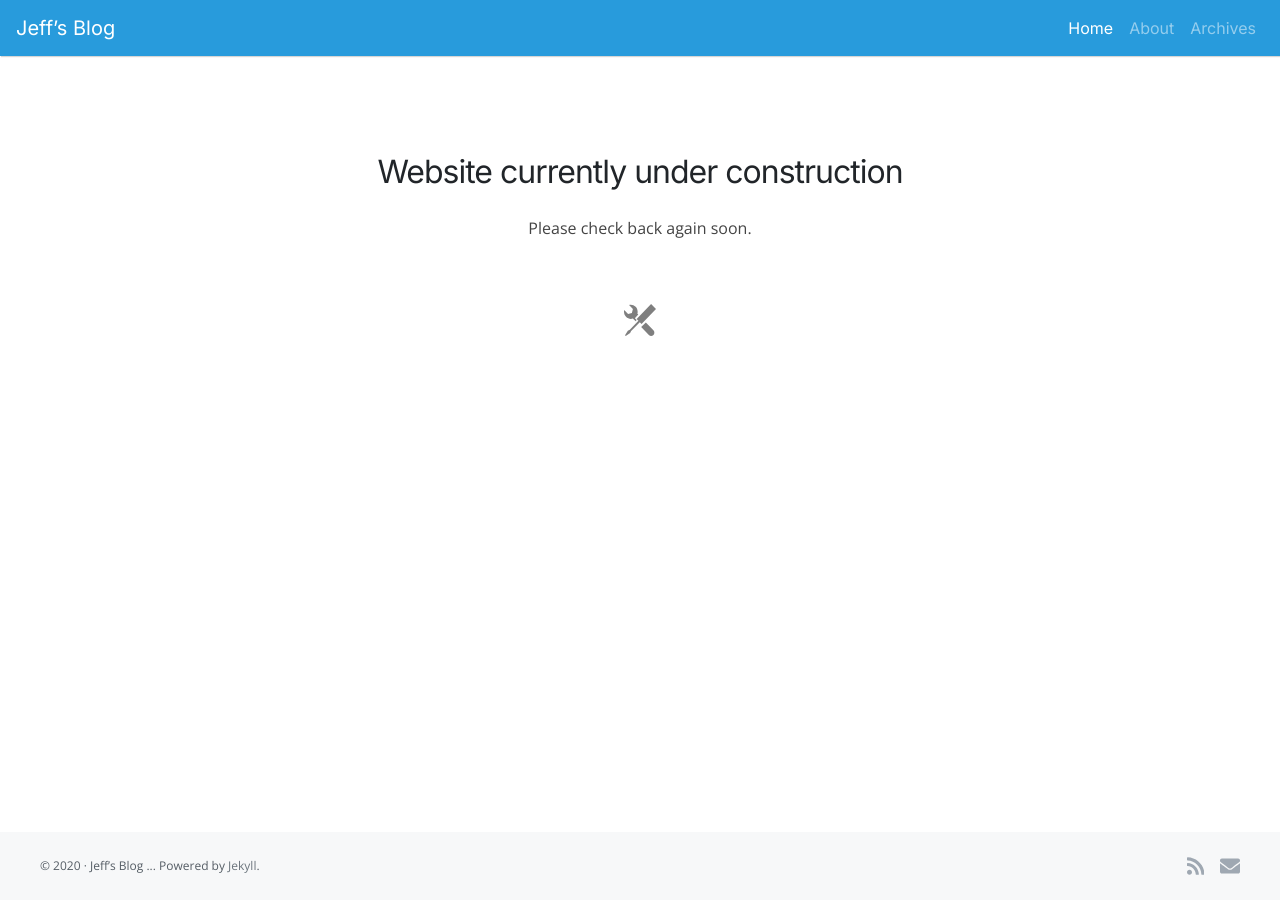
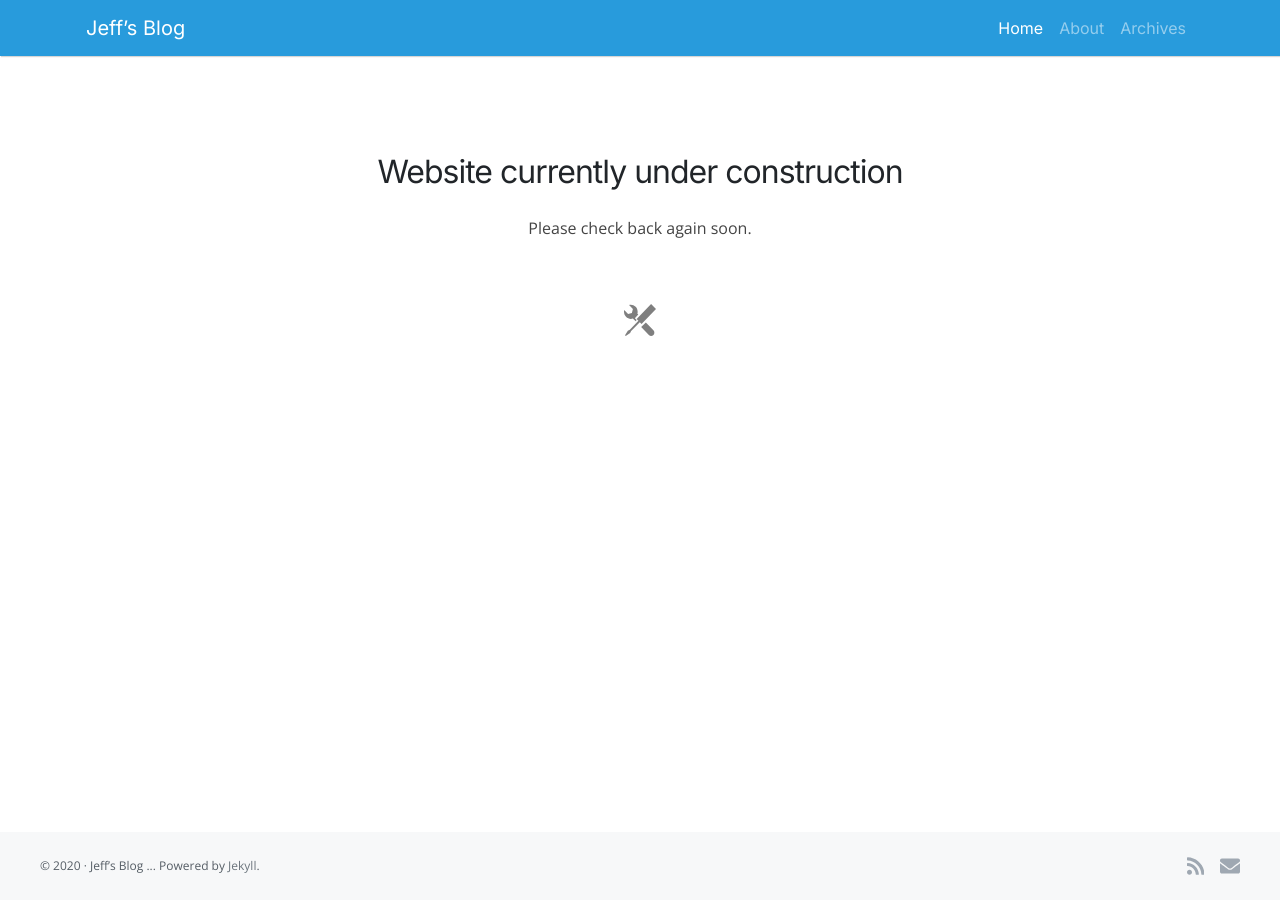
Before and after one commit to jefx07/jefx07.github.io, a Jekyll site: the page built from index.html, in a window 1280 px wide. Built offline with Jekyll 4.4.1, drawn with Linux system fonts in a browser that asks for light colours.

Commit message:
Just testing something

```diff
--- a/_includes/header.html
+++ b/_includes/header.html
@@ -10,6 +10,7 @@
     </title>
     <meta name="description" content="{% if page.description %}{{ page.description | strip_html | normalize_whitespace | truncate: 160 | smartify }}{% else %}{{ site.description | strip_html | normalize_whitespace | truncate: 160 | smartify }}{% endif %}">
     <meta name="generator" content="Jekyll v{{ jekyll.version }}">
+    <meta name="theme-color" content="#739731">
     {% if jekyll.environment == 'production' and page.title == "Home" and site.google_verify %}<meta name="google-site-verification" content="{{ site.google_verify }}">
     {% endif %}
     <!-- Google Fonts -->
--- a/_sass/site-custom.scss
+++ b/_sass/site-custom.scss
@@ -34,7 +34,6 @@
     opacity: .54;
   }
 }
-
 
 abbr[title] {
   text-decoration: none;
@@ -148,6 +147,9 @@ img {
   @include transition ($navbar-toggler-transition);
 }
 
+.navbar>.container-fluid {
+  max-width: 1140px;
+}
 
 // 3. Skip link
 //
```
